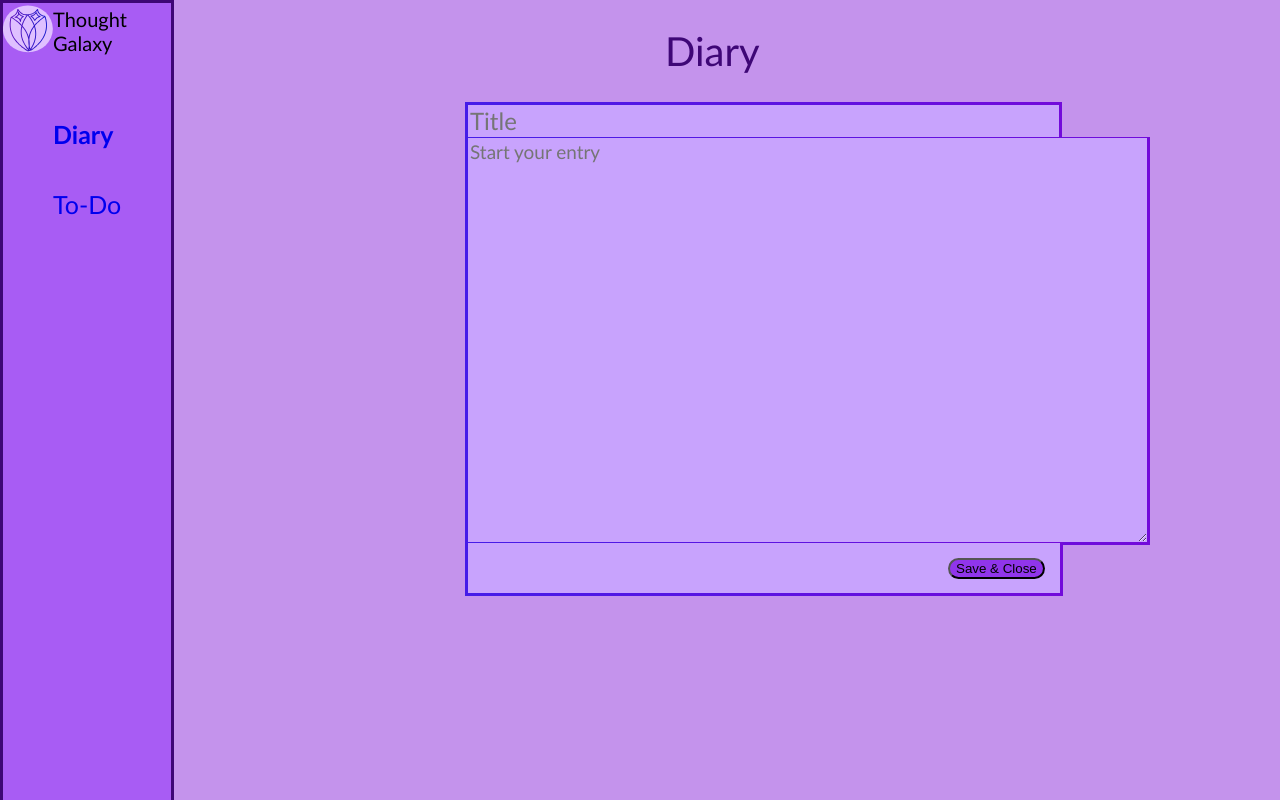
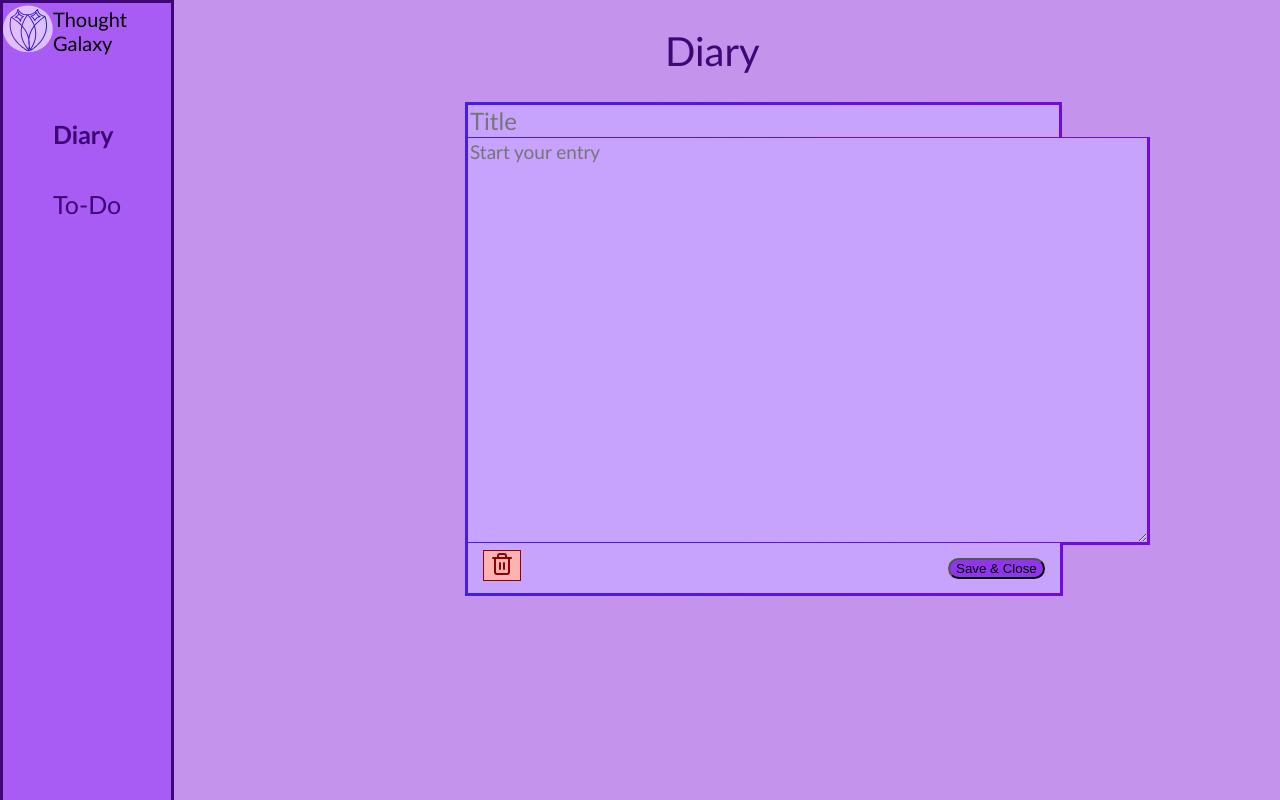
Before and after one commit to julia-duck/ThoughtGalaxy, a React (Vite) app in the folder thought-galaxy/: page /diary in a window 1280 px wide. Built offline with nearby package versions, Linux system fonts and the light colour scheme.

Commit message:
Added array that will eventually be able to store diary entries

```diff
--- a/thought-galaxy/package.json
+++ b/thought-galaxy/package.json
@@ -10,6 +10,7 @@
     "preview": "vite preview"
   },
   "dependencies": {
+    "lucide-react": "^1.17.0",
     "react": "^19.2.6",
     "react-dom": "^19.2.6",
     "react-router-dom": "^7.15.1"
--- a/thought-galaxy/src/App.css
+++ b/thought-galaxy/src/App.css
@@ -48,6 +48,7 @@
   margin: 10px;
   text-decoration: none;
   font-family:'Gill Sans', 'Gill Sans MT', Calibri, 'Trebuchet MS', sans-serif;
+  color: rgb(62, 7, 118);
 }
 #logo {
   max-height: 100%; /* fit container (menu) */
--- a/thought-galaxy/src/App.tsx
+++ b/thought-galaxy/src/App.tsx
@@ -2,6 +2,7 @@
 import LotusLogo from './assets/lotuslogo.svg';
 import './App.css';
 import {Outlet, NavLink, Link} from "react-router-dom";
+import type {DiaryToggle} from './Diary.tsx';
 
 
 export default function App() {
@@ -39,10 +40,10 @@ export function Entry() {
   )
 }
 
-export function Search({buttonName}:{buttonName: string}) {
+export function Search({buttonName, setOpened}:{buttonName: string} & DiaryToggle) {
     return (
       <div className="search-complex" style={{display: 'flex'}}>
-        <button className="new-button">{buttonName}</button>
+        <button className="new-button" onClick={() => setOpened(true)}>{buttonName}</button>
         <input placeholder="Search Entries" className="search-bar"/>
         <button className="search-button">Search</button>
       </div>
--- a/thought-galaxy/src/Diary.css
+++ b/thought-galaxy/src/Diary.css
@@ -39,3 +39,18 @@
     border-radius: 500px;
     background-color:rgb(144, 53, 235);
 }
+.save-button:hover {
+    opacity: 0.5;
+    cursor:pointer;
+}
+.trash-button {
+    color:rgb(140, 3, 3);
+    background-color:rgb(254, 178, 178);
+}
+.delete-note {
+    background-color:rgb(254, 178, 178);
+    border: 1px solid rgb(140, 3, 3);
+    position: absolute;
+    top: 7px;
+    left: 15px;
+}
--- a/thought-galaxy/src/Diary.tsx
+++ b/thought-galaxy/src/Diary.tsx
@@ -1,34 +1,76 @@
 import {Search} from './App.tsx';
 import {useState} from 'react';
+import {Trash2} from 'lucide-react';
 import './Diary.css';
 import './App.css';
 export default function Diary() {
     const [entryOpen, setEntryOpen] = useState(true); /* eventually default false */
+    const [entriesArr, setEntries] = useState<DiaryEntry[]>([]); //eventually set to saved entries?
     return (
         <div>
-            {(entryOpen) ? (<DiaryEntryExpanded opened={setEntryOpen}/>) : (<DiaryEntryCondensed/>)}
+            {(entryOpen) ?
+            (<DiaryEntryExpanded setOpened={setEntryOpen} {...entriesArr[0]} entriesArr={entriesArr}/>) :
+            (<DiaryEntryCondensed setOpened={setEntryOpen}/>)}
         </div>
   )
 }
 
-interface diaryToggle {
-    opened: (value: boolean) => void;
+export interface DiaryToggle {
+    setOpened: (value: boolean) => void; //function, (parameters) => return type
 }
 
-function DiaryEntryExpanded({opened}: diaryToggle) {
+export interface DiaryEntry {
+    id: number; //entry ID
+    title: string;
+    body: string;
+    date: string;
+    arrIdx: number;
+}
+
+export interface DiaryProps extends DiaryEntry {
+    entriesArr: DiaryEntry[];
+}
+
+function DiaryEntryExpanded({setOpened, id, title, body, date, arrIdx, entriesArr}: DiaryToggle & DiaryProps) {
+    /* add editor useState here*/
+
+    let hasPrev: boolean, hasNext: boolean, prevIdx: number, nextIdx: number;
+    if (arrIdx == 0) {
+        hasPrev = false;
+        prevIdx = arrIdx;
+    }
+    else {
+        hasPrev = true;
+        prevIdx = arrIdx - 1;
+    }
+    if (arrIdx == entriesArr.length-1) {
+        hasNext = false;
+        nextIdx = arrIdx;
+    }
+    else {
+        hasNext = true;
+        nextIdx = arrIdx + 1;
+    }
+
+
     return (
         <div>
             <h1 className="header-1">Diary</h1>
             <div className="entry-box">
-                <input className="title-box" placeholder="Title"/>
+                <input className="title-box" placeholder="Title" value={title}/>
                 <textarea
                     className="text-box"
                     rows={27}
                     cols={60}
                     placeholder="Start your entry"
-                />
+                >
+                    {body}
+                </textarea>
                 <div className="bottom-bar">
-                    <button className="save-button" onClick={() => opened(false)}>Save & Close</button>
+                    <button className="delete-note">
+                        <Trash2 className="trash-button"/>
+                    </button>
+                    <button className="save-button" onClick={() => setOpened(false)}>Save & Close</button>
                 </div>
             </div>
         </div>
@@ -36,11 +78,11 @@ function DiaryEntryExpanded({opened}: diaryToggle) {
     )
 }
 
-function DiaryEntryCondensed() {
+function DiaryEntryCondensed({setOpened}:DiaryToggle) {
     return (
         <div>
             <h1 className="header-2">Diary</h1>
-            <Search buttonName="New Entry"/>
+            <Search buttonName="New Entry" setOpened={setOpened}/>
         </div>
     )
 }
--- a/thought-galaxy/src/ToDo.tsx
+++ b/thought-galaxy/src/ToDo.tsx
@@ -1,10 +1,10 @@
-import {Search} from './App.tsx';
+/*import {Search} from './App.tsx';*/
 import './App.css';
 export default function ToDo() {
   return (
     <div>
         <h1 className="header">To-Do</h1>
-        <Search buttonName="New List"/>
     </div>
   )
 }
+/*<Search buttonName="New List"/>*/
```
Also changed, not shown: 1 other file (tests, documents, lock files or other folders).
